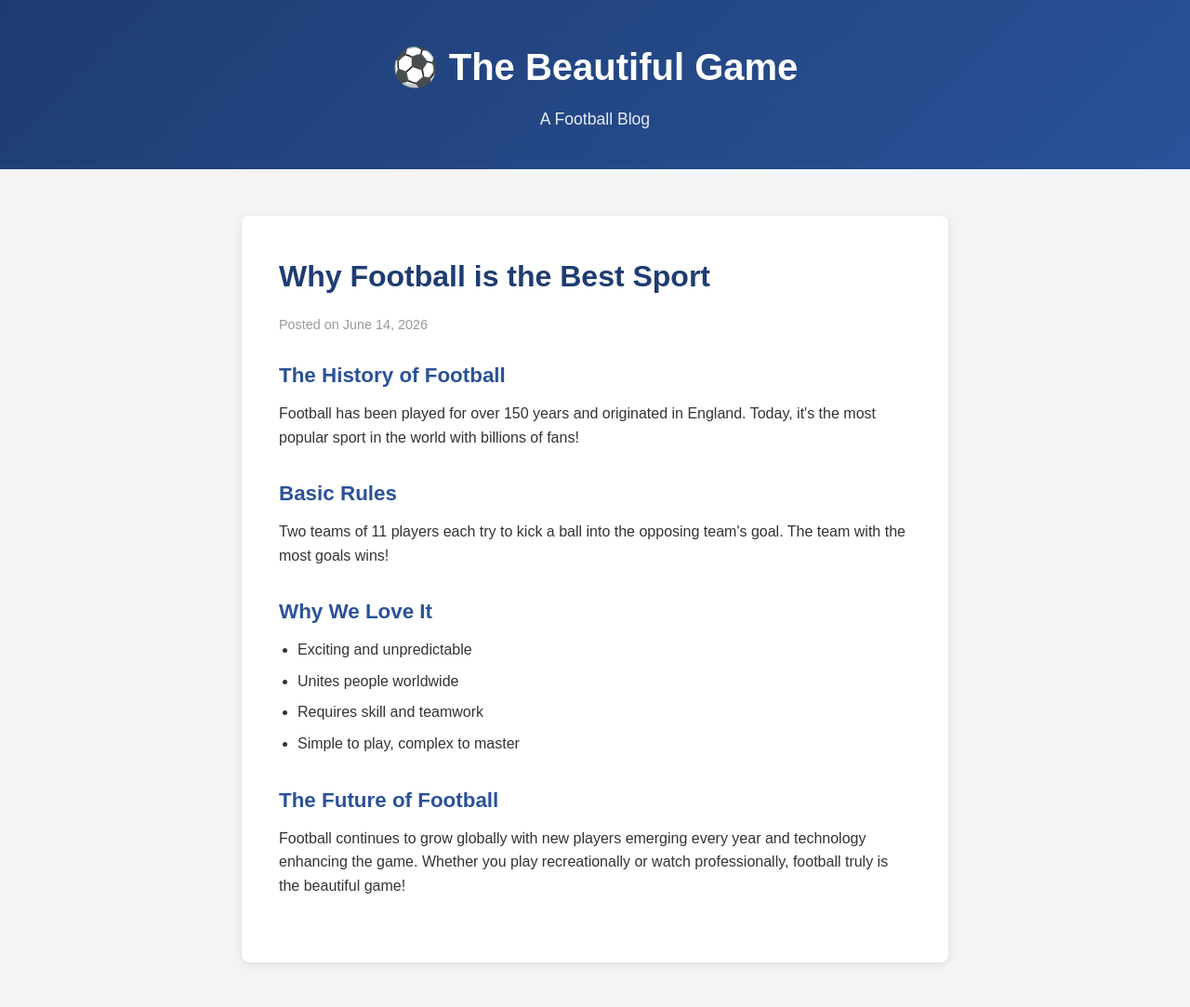
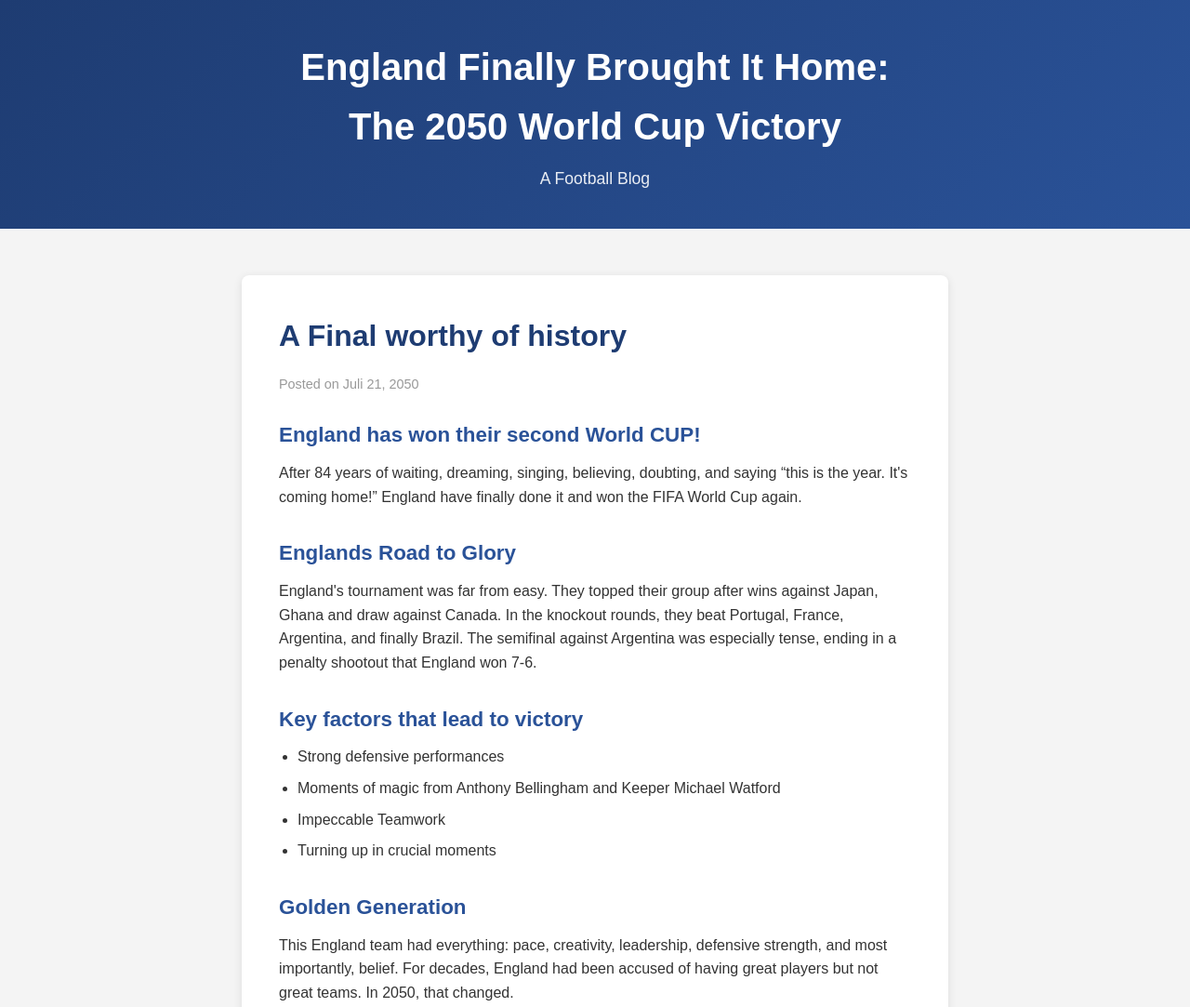
Before and after one commit to MR1092/portfolio_v1, a plain HTML site: page projects/02-html-blog-article/index.html in a window 1280 px wide. Shown: the top 1083 px of the page at 93% size. Before the commit the page ends 1055 px from the top, so only its background shows below. Drawn offline with Linux system fonts and the light colour scheme.

Commit message:
content altered

```diff
--- a/projects/02-html-blog-article/index.html
+++ b/projects/02-html-blog-article/index.html
@@ -1,45 +1,66 @@
-<!DOCTYPE html>
+<!doctype html>
 <html lang="en">
   <head>
-    <meta charset="UTF-8">
-    <meta name="viewport" content="width=device-width, initial-scale=1.0">
-    <title>Football Blog - The Beautiful Game</title>
-    <link rel="stylesheet" href="styles.css">
+    <meta charset="UTF-8" />
+    <meta name="viewport" content="width=device-width, initial-scale=1.0" />
+    <title>Football Blog - England World Cup 2050 Winners</title>
+    <link rel="stylesheet" href="styles.css" />
   </head>
   <body>
     <header>
-        <h1>⚽ The Beautiful Game</h1>
+      <h1>
+        England Finally Brought It Home: <br />
+        The 2050 World Cup Victory
+      </h1>
       <p>A Football Blog</p>
     </header>
 
     <main>
       <article>
-            <h2>Why Football is the Best Sport</h2>
-            <p class="date">Posted on June 14, 2026</p>
+        <h2>A Final worthy of history</h2>
+        <p class="date">Posted on Juli 21, 2050</p>
 
         <section>
-                <h3>The History of Football</h3>
-                <p>Football has been played for over 150 years and originated in England. Today, it's the most popular sport in the world with billions of fans!</p>
+          <h3>England has won their second World CUP!</h3>
+          <p>
+            After 84 years of waiting, dreaming, singing, believing, doubting,
+            and saying “this is the year. It's coming home!” England have
+            finally done it and won the FIFA World Cup again.
+          </p>
         </section>
 
         <section>
-                <h3>Basic Rules</h3>
-                <p>Two teams of 11 players each try to kick a ball into the opposing team's goal. The team with the most goals wins!</p>
+          <h3>Englands Road to Glory</h3>
+          <p>
+            England's tournament was far from easy. They topped their group
+            after wins against Japan, Ghana and draw against Canada. In the
+            knockout rounds, they beat Portugal, France, Argentina, and finally
+            Brazil. The semifinal against Argentina was especially tense, ending
+            in a penalty shootout that England won 7-6.
+          </p>
         </section>
 
         <section>
-                <h3>Why We Love It</h3>
+          <h3>Key factors that lead to victory</h3>
           <ul>
-                    <li>Exciting and unpredictable</li>
-                    <li>Unites people worldwide</li>
-                    <li>Requires skill and teamwork</li>
-                    <li>Simple to play, complex to master</li>
+            <li>Strong defensive performances</li>
+            <li>
+              Moments of magic from Anthony Bellingham and Keeper Michael
+              Watford
+            </li>
+            <li>Impeccable Teamwork</li>
+            <li>Turning up in crucial moments</li>
           </ul>
         </section>
 
         <section>
-                <h3>The Future of Football</h3>
-                <p>Football continues to grow globally with new players emerging every year and technology enhancing the game. Whether you play recreationally or watch professionally, football truly is the beautiful game!</p>
+          <h3>Golden Generation</h3>
+          <p>
+            This England team had everything: pace, creativity, leadership,
+            defensive strength, and most importantly, belief. For decades,
+            England had been accused of having great players but not great
+            teams. In 2050, that changed.
+          </p>
         </section>
       </article>
     </main>
```
Lines whose indentation alone changed are shown as unchanged.
